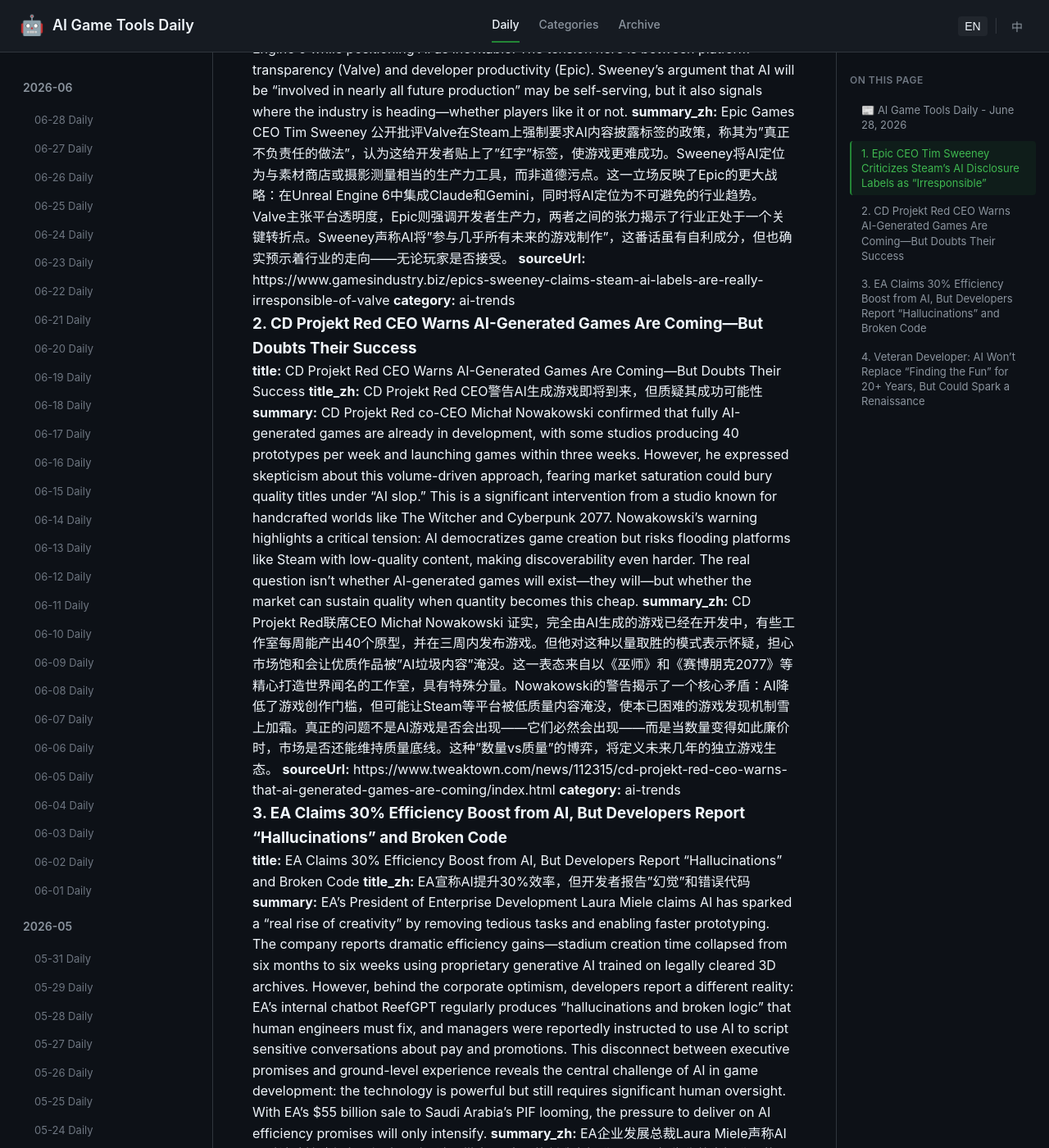
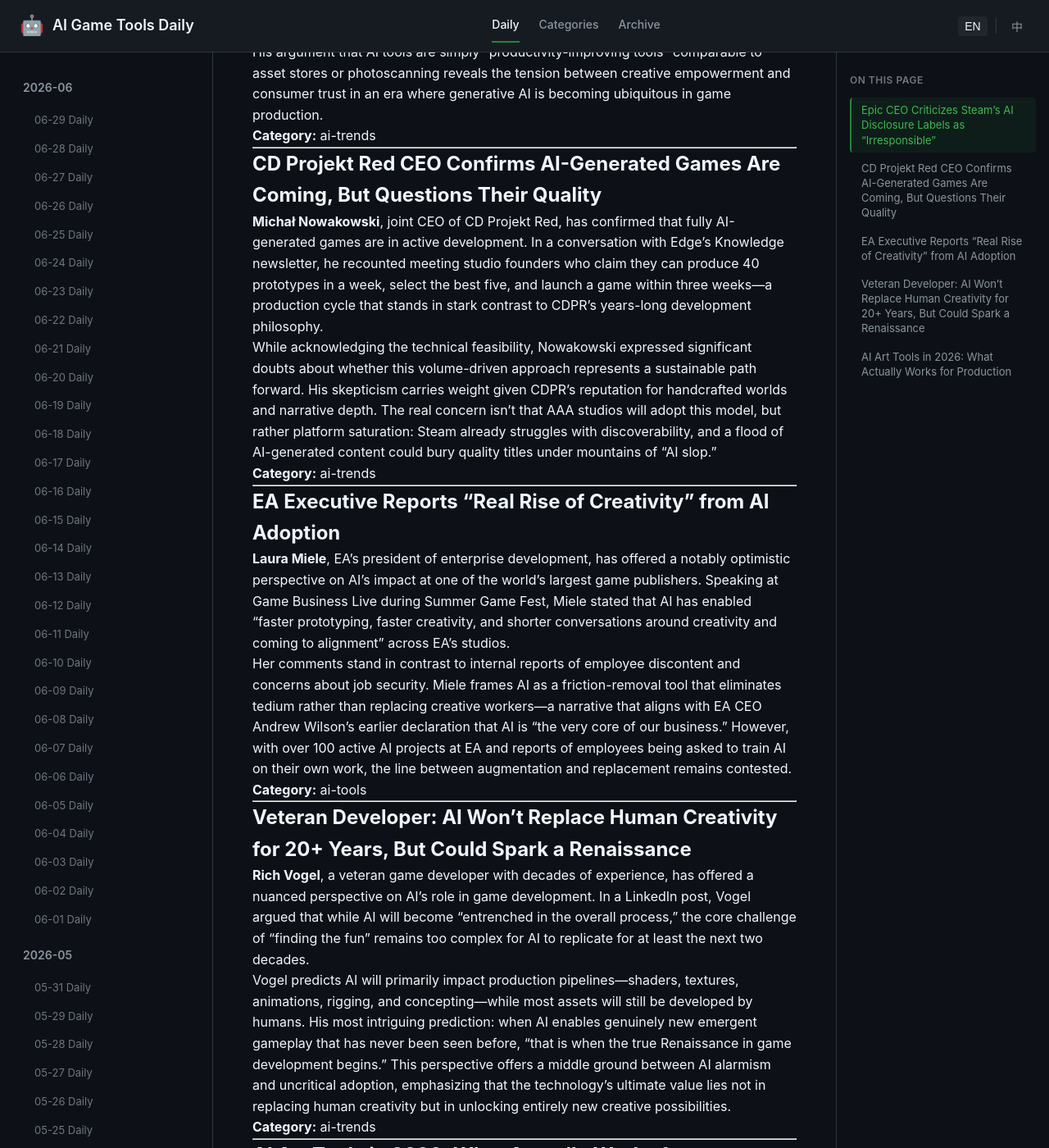
Before and after one commit to sionsychen/ai-game-tools-daily, a Jekyll site: the page built from index.html, in a window 1280 px wide and 1400 px high, scrolled down 469 px. Shown: the whole window at 82% size. Built offline with Jekyll 4.4.1, drawn with Linux system fonts in a browser that asks for light colours; some of the changed text lies outside the part shown.

Commit message:
Publish daily: 2026-06-29

```diff
--- a/_data/used_urls.json
+++ b/_data/used_urls.json
@@ -65,5 +65,12 @@
     "https://www.tweaktown.com/news/112315/cd-projekt-red-ceo-warns-that-ai-generated-games-are-coming/index.html",
     "https://www.eurogamer.net/senior-ea-exec-laura-miele-thinks-ai-has-led-to-a-real-rise-of-creativity-among-the-publishers-studios",
     "https://wccftech.com/finding-fun-human-work-ai-gaming-renaissance-dev/"
+  ],
+  "2026-06-29": [
+    "https://www.gamesindustry.biz/epics-sweeney-claims-steam-ai-labels-are-really-irresponsible-of-valve",
+    "https://www.tweaktown.com/news/112315/cd-projekt-red-ceo-warns-that-ai-generated-games-are-coming/index.html",
+    "https://www.eurogamer.net/senior-ea-exec-laura-miele-thinks-ai-has-led-to-a-real-rise-of-creativity-among-the-publishers-studios",
+    "https://wccftech.com/finding-fun-human-work-ai-gaming-renaissance-dev/",
+    "https://inkration.com/ai-art-tools-for-game-studios-in-2026-what-actually-works-for-production/"
   ]
 }
--- /dev/null
+++ b/_posts/2026-06-29-daily.md
@@ -0,0 +1,53 @@
+---
+layout: post
+title: "AI Game Tools Daily - June 29, 2026"
+date: 2026-06-29
+---
+
+## Epic CEO Criticizes Steam's AI Disclosure Labels as "Irresponsible"
+
+**Tim Sweeney** has openly criticized Valve's mandatory AI disclosure tags on Steam, calling them a "Scarlet Letter" that puts developers at a disadvantage. In an interview with PC Gamer, the Epic Games CEO argued that these labels make it "much, much, much harder for a game developer to have a chance of success" by exposing them to organized backlash from anti-AI communities.
+
+Sweeney's stance reflects a growing divide in the industry: while some platforms and consumers demand transparency about AI usage, major engine providers like Epic are doubling down on AI integration—Unreal Engine 6 will feature even deeper AI support. His argument that AI tools are simply "productivity-improving tools" comparable to asset stores or photoscanning reveals the tension between creative empowerment and consumer trust in an era where generative AI is becoming ubiquitous in game production.
+
+**Category:** ai-trends
+
+---
+
+## CD Projekt Red CEO Confirms AI-Generated Games Are Coming, But Questions Their Quality
+
+**Michał Nowakowski**, joint CEO of CD Projekt Red, has confirmed that fully AI-generated games are in active development. In a conversation with Edge's Knowledge newsletter, he recounted meeting studio founders who claim they can produce 40 prototypes in a week, select the best five, and launch a game within three weeks—a production cycle that stands in stark contrast to CDPR's years-long development philosophy.
+
+While acknowledging the technical feasibility, Nowakowski expressed significant doubts about whether this volume-driven approach represents a sustainable path forward. His skepticism carries weight given CDPR's reputation for handcrafted worlds and narrative depth. The real concern isn't that AAA studios will adopt this model, but rather platform saturation: Steam already struggles with discoverability, and a flood of AI-generated content could bury quality titles under mountains of "AI slop."
+
+**Category:** ai-trends
+
+---
+
+## EA Executive Reports "Real Rise of Creativity" from AI Adoption
+
+**Laura Miele**, EA's president of enterprise development, has offered a notably optimistic perspective on AI's impact at one of the world's largest game publishers. Speaking at Game Business Live during Summer Game Fest, Miele stated that AI has enabled "faster prototyping, faster creativity, and shorter conversations around creativity and coming to alignment" across EA's studios.
+
+Her comments stand in contrast to internal reports of employee discontent and concerns about job security. Miele frames AI as a friction-removal tool that eliminates tedium rather than replacing creative workers—a narrative that aligns with EA CEO Andrew Wilson's earlier declaration that AI is "the very core of our business." However, with over 100 active AI projects at EA and reports of employees being asked to train AI on their own work, the line between augmentation and replacement remains contested.
+
+**Category:** ai-tools
+
+---
+
+## Veteran Developer: AI Won't Replace Human Creativity for 20+ Years, But Could Spark a Renaissance
+
+**Rich Vogel**, a veteran game developer with decades of experience, has offered a nuanced perspective on AI's role in game development. In a LinkedIn post, Vogel argued that while AI will become "entrenched in the overall process," the core challenge of "finding the fun" remains too complex for AI to replicate for at least the next two decades.
+
+Vogel predicts AI will primarily impact production pipelines—shaders, textures, animations, rigging, and concepting—while most assets will still be developed by humans. His most intriguing prediction: when AI enables genuinely new emergent gameplay that has never been seen before, "that is when the true Renaissance in game development begins." This perspective offers a middle ground between AI alarmism and uncritical adoption, emphasizing that the technology's ultimate value lies not in replacing human creativity but in unlocking entirely new creative possibilities.
+
+**Category:** ai-trends
+
+---
+
+## AI Art Tools in 2026: What Actually Works for Production
+
+A comprehensive analysis from **Inkration** reveals that successful AI art integration in game studios follows a clear pattern: AI delivers maximum value during pre-production exploration, while human oversight becomes proportionally more important as production pipelines solidify. The report identifies curated prompt libraries, reference-first workflows, image-to-image pipelines, LoRAs, and human paintover as essential components of serious production workflows—not optional extras.
+
+The most persistent challenge remains style consistency across thousands of assets, a problem that doesn't resolve through better prompting alone. Studios are converging on hybrid approaches: Midjourney and Stable Diffusion for early exploration, Scenario.gg for style-consistent asset generation, and Photoshop AI for cleanup. The key insight: no serious studio is replacing its entire production team with AI generators, and the games that do typically produce the "gameslop" that gives AI-assisted development a bad reputation.
+
+**Category:** ai-art
```
